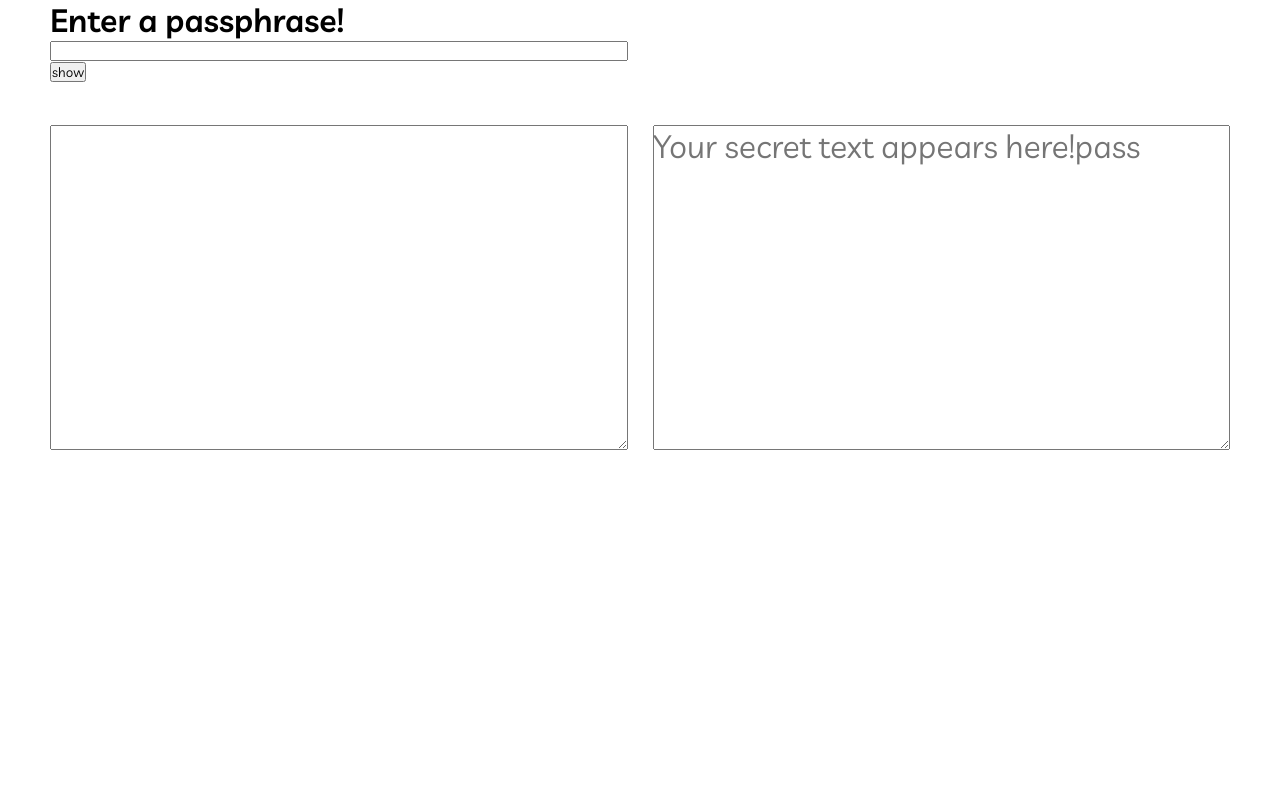
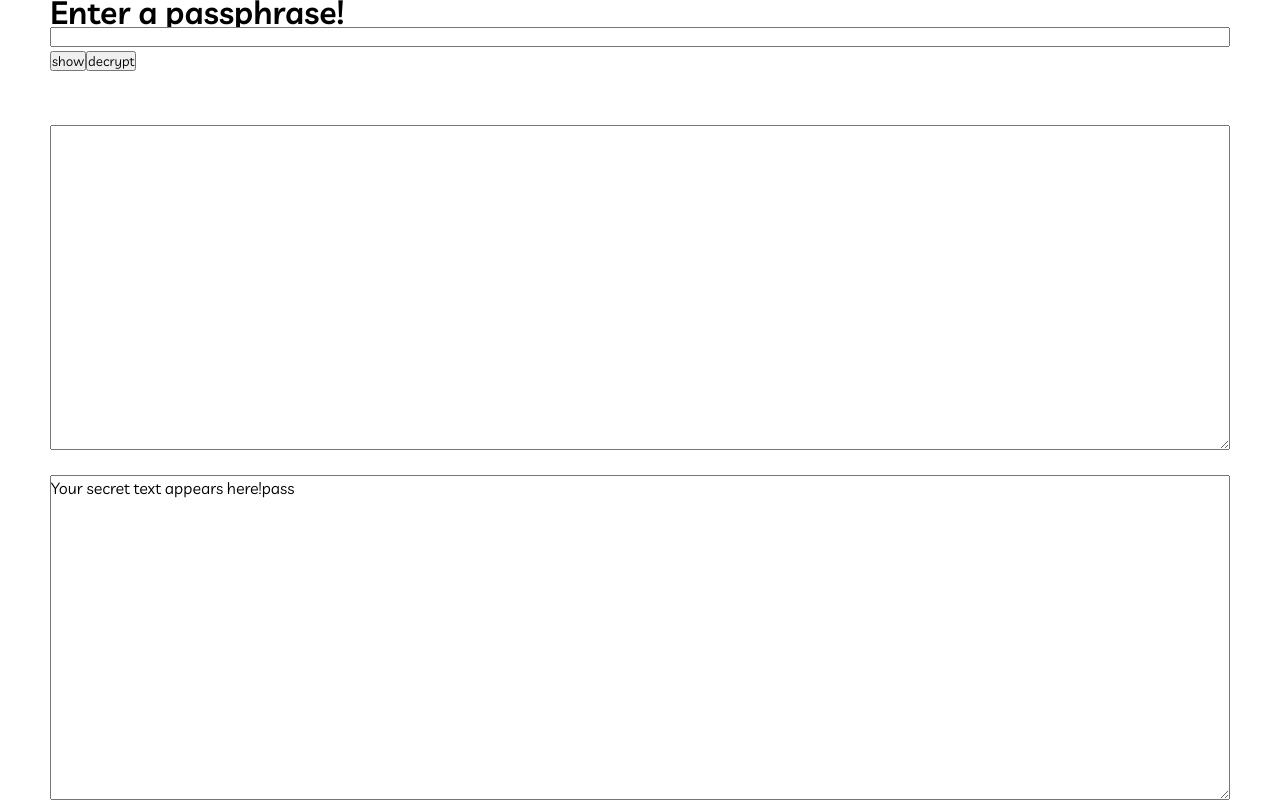
Before and after one commit to metafield/Tomb, a Gatsby site: page / in a window 1280 px wide. Built offline with nearby package versions, Linux system fonts and the light colour scheme; Gatsby itself is replaced by a stand-in of ours.

Commit message:
implements basic decryption for testing

```diff
--- a/src/components/encryption/Encryptor.ts
+++ b/src/components/encryption/Encryptor.ts
@@ -10,19 +10,40 @@ export class Encryptor {
     this.buildSubstituteTable()
   }
 
-  public encrypt(input): string {
+  public decrypt(data: string): string {
+    console.log('data: ', data)
+
+    const metadata = data.slice(-86)
+    console.log('metadata: ', metadata)
+
+    const cipher = metadata.slice(1, 26)
+    const hash = metadata.slice(-60)
+    const body = data.slice(0, -85)
+    console.log('cipher: ', cipher)
+    console.log('body: ', body)
+
+    this.cipher = cipher.split('')
+    this.buildSubstituteTable()
+    console.log(this.subTable)
+
+    const message = [...body].map(char => this.revertChar(char)).join('')
+    console.log(message)
+    return message
+  }
+
+  public encrypt(input: string): string {
     const cleanedText: string = input.toLocaleLowerCase()
 
-    const encryptedText = [...cleanedText].map((char, index): string => {
+    const encryptedText = [...cleanedText].map((char): string => {
       const code = char.charCodeAt(0)
 
       if (code >= 97 && code < code + 26) {
-        return this.subChar(char)
+        return this.convertChar(char)
       } else {
         return char
       }
     })
-    return encryptedText.join('')
+    return encryptedText.concat(this.cipher).join('')
   }
 
   private generateAlphabet(): string[] {
@@ -48,7 +69,16 @@ export class Encryptor {
     })
   }
 
-  private subChar(char: string): string {
+  private convertChar(char: string): string {
     return this.subTable[char]
   }
+
+  private revertChar(char: string): string {
+    for (const key in this.subTable) {
+      if (this.subTable[key] === char) {
+        return key
+      }
+    }
+    return char
+  }
 }
--- a/src/components/encryption/encryption.tsx
+++ b/src/components/encryption/encryption.tsx
@@ -1,7 +1,6 @@
 import React, { ChangeEvent } from 'react'
 import styled from 'styled-components'
 import bcrypt from 'bcryptjs'
-import { Output } from './output'
 import { Encryptor } from './Encryptor'
 
 const placeholderText = {
@@ -32,14 +31,19 @@ export const Encryption = (): JSX.Element => {
     setOutputText(encryptor.encrypt(text))
   }
 
+  const handleOutputChange = (
+    event: ChangeEvent<HTMLTextAreaElement>
+  ): void => {
+    const text = event.target.value
+    console.log(encryptor.decrypt(text))
+  }
+
   const handleShowPassToggle = () => {
     setHidePass(!hidePass)
   }
 
   return (
     <Container>
-      <Input onChange={event => handleInputChange(event)} />
-      <Output text={outputText + hash} />
       <div>
         <h1>Enter a passphrase!</h1>
         <Password
@@ -49,7 +53,12 @@ export const Encryption = (): JSX.Element => {
         <button onClick={handleShowPassToggle}>
           {hidePass ? 'show' : 'hide'}
         </button>
+        <button onClick={() => encryptor.decrypt(outputText + hash)}>
+          decrypt
+        </button>
       </div>
+      <Input onChange={event => handleInputChange(event)} />
+      <Output value={outputText + hash} onChange={handleOutputChange} />
     </Container>
   )
 }
@@ -59,13 +68,16 @@ const Container = styled.div`
   grid-column: 2;
   display: grid;
   grid-gap: 25px;
-  grid-template: 100px 1fr 1fr / 1fr 1fr;
+  grid-template: 100px 1fr 1fr / 1fr;
+
+  > * {
+    font: 1rem/ 1.5rem var(--body-font);
+  }
 `
 
-const Input = styled.textarea`
-  grid-row: 2;
-  font: 2rem/ 2.5rem var(--body-font);
-`
+const Input = styled.textarea``
+
+const Output = styled.textarea``
 
 const Password = styled.input`
   width: 100%;
--- a/src/components/encryption/output.tsx
+++ /dev/null
@@ -1,15 +0,0 @@
-import React from 'react'
-import styled from 'styled-components'
-
-interface OutputProps {
-  text: string
-}
-
-export const Output = (props: OutputProps) => {
-  return <TextArea placeholder={props.text} disabled={false} />
-}
-
-const TextArea = styled.textarea`
-  grid-row: 2;
-  font: 2rem/ 2.5rem var(--body-font);
-`
```
Also changed, not shown: tsconfig.json (added, +63 -0 lines).
